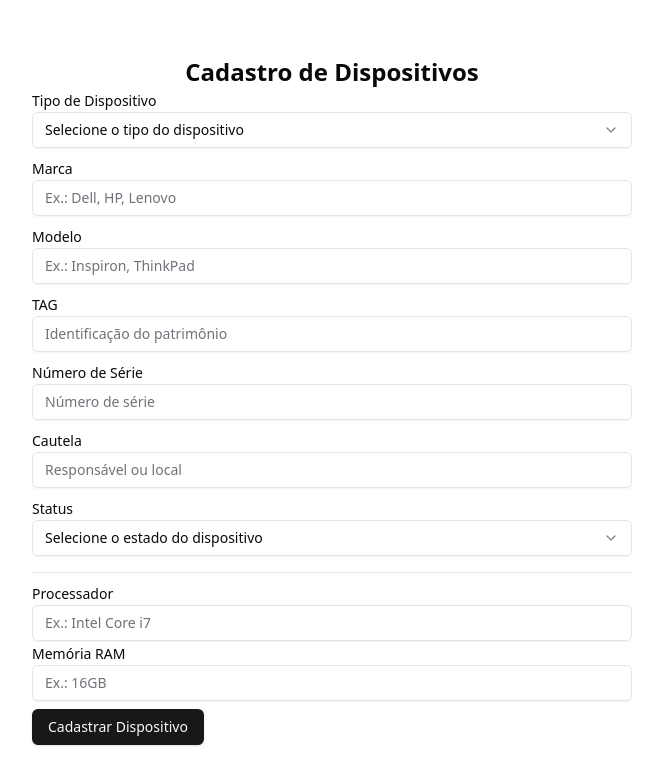
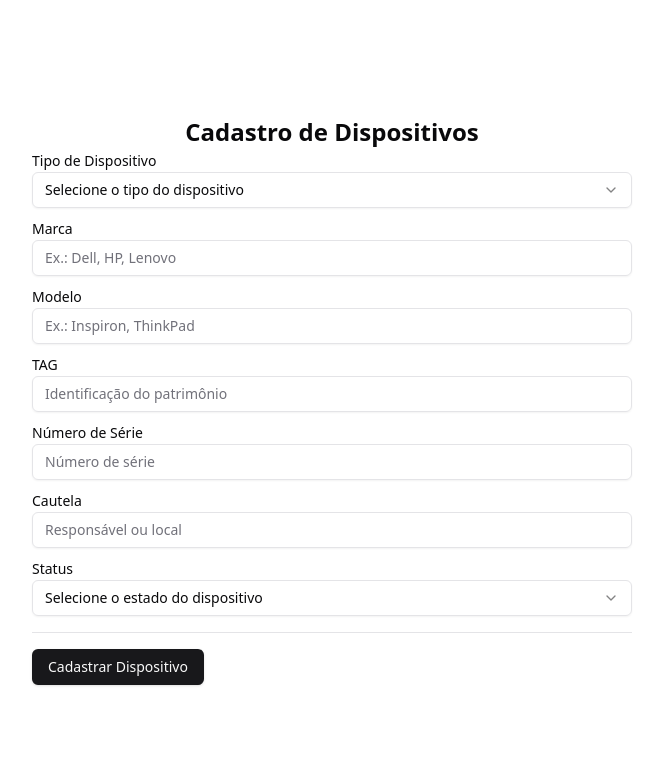
Before and after one commit to kennedfer/cadastro-equipamentos-ti-masa, a Next.js app: page /cadastro in a window 1280 px wide. Shown: the top 784 px of the page, without its empty margins (308-971 px from the left). Built offline with nearby package versions, Linux system fonts and the light colour scheme.

Commit message:
feat: Arrumando conflitos

```diff
--- a/src/components/forms/RegisterDeviceForm.jsx
+++ b/src/components/forms/RegisterDeviceForm.jsx
@@ -205,7 +205,7 @@ export function RegisterDeviceForm() {
       {/* Submit Button */}
       <div className="flex flex-col">
         <Separator className="mt-2 mb-2" orientation="horizontal" />
-        {renderAttributes("computador")}
+        {renderAttributes(type)}
       </div>
       <Button type="submit">Cadastrar Dispositivo</Button>
     </form>
```
